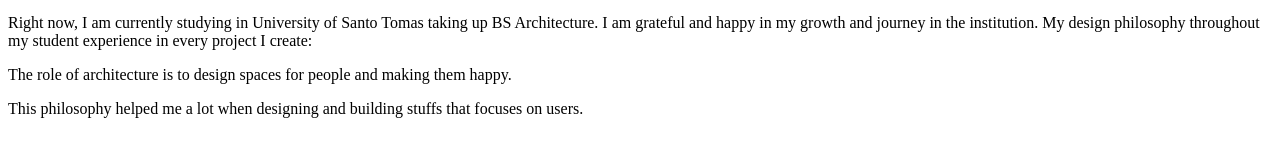
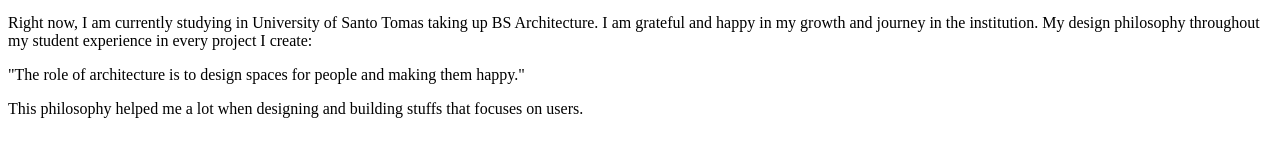
Before and after one commit to johncanero/johncanero-website, a Next.js app: page /about in a window 1280 px wide. Shown: the part 398-544 px from the top of the page. Built offline with nearby package versions, Linux system fonts and the light colour scheme.

Commit message:
Design Philosophy Color

```diff
--- a/pages/about.tsx
+++ b/pages/about.tsx
@@ -1,3 +1,4 @@
+/* eslint-disable react/no-unescaped-entities */
 import React from "react";
 import Image from "next/image";
 
@@ -36,9 +37,9 @@ const about = () => {
           experience in every project I create:{" "}
         </p>
 
-        <p className="italic mt-5 text-center">
-          The role of architecture is to design spaces for people and making
-          them happy.
+        <p className="italic mt-5 text-center dark:text-transparent dark:bg-clip-text dark:bg-gradient-to-r dark:from-cyan-500 dark:to-blue-500">
+          "The role of architecture is to design spaces for people and making
+          them happy."
         </p>
 
         <p className="mt-5 text-justify">
```
